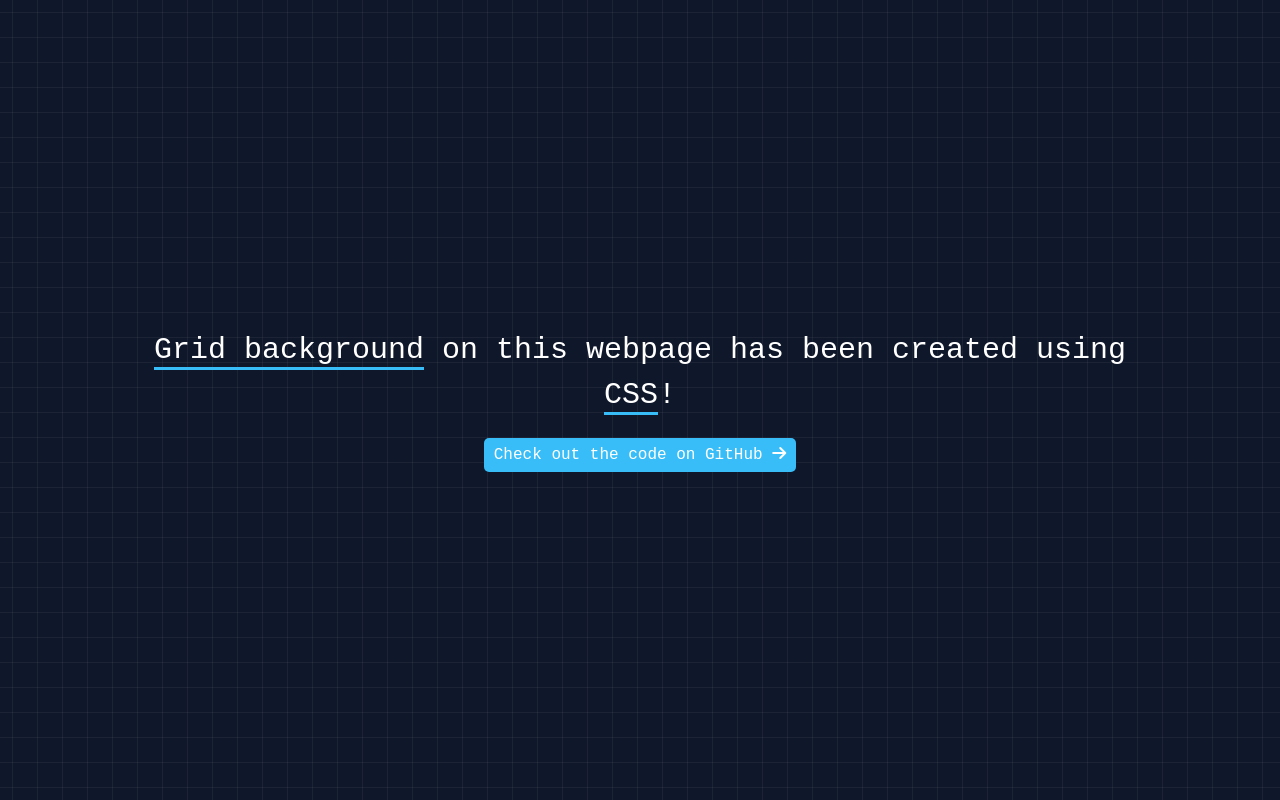
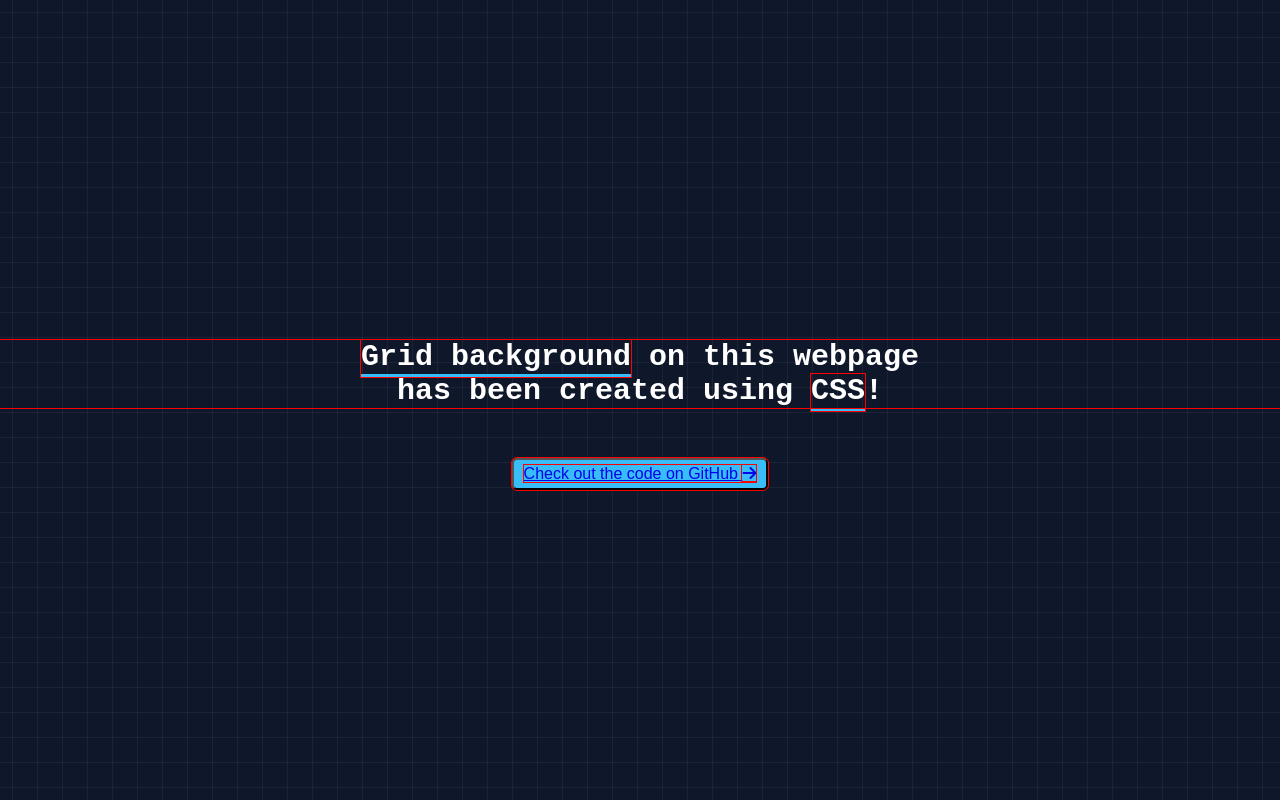
Before and after one commit to NaimurRahman3954/grid-background, a plain HTML site: page index.html in a window 1280 px wide. Drawn offline with nearby package versions, Linux system fonts and the light colour scheme.

Commit message:
Update index.html

```diff
--- a/index.html
+++ b/index.html
@@ -8,12 +8,12 @@
    <!-- Font Awesome Kit -->
    <script src="https://kit.fontawesome.com/a2e71f3704.js" crossorigin="anonymous"></script>
    <!-- Tailwind CSS -->
-   <script src="https://cdn.tailwindcss.com"></script>
+   <!-- <script src="https://cdn.tailwindcss.com"></script> -->
    <!-- CSS -->
    <style>
       * {
          /* CSS debug */
-         /* outline: 1px solid red; */
+         outline: 1px solid red;
       }
 
       body {
@@ -61,11 +61,12 @@
 <body>
    <div id="content">
       <h3>
-         <span>Grid background</span> on this webpage has been created using <span>CSS</span>!
+         <span>Grid background</span> on this webpage <br>has been created using <span>CSS</span>!
       </h3>
       <button>
-
-         Check out the code on GitHub <i class="fa-solid fa-arrow-right"></i>
+         <a href="https://github.com/NaimurRahman3954/grid-background">
+            Check out the code on GitHub <i class="fa-solid fa-arrow-right"></i>
+         </a>
       </button>
    </div>
 </body>
```
